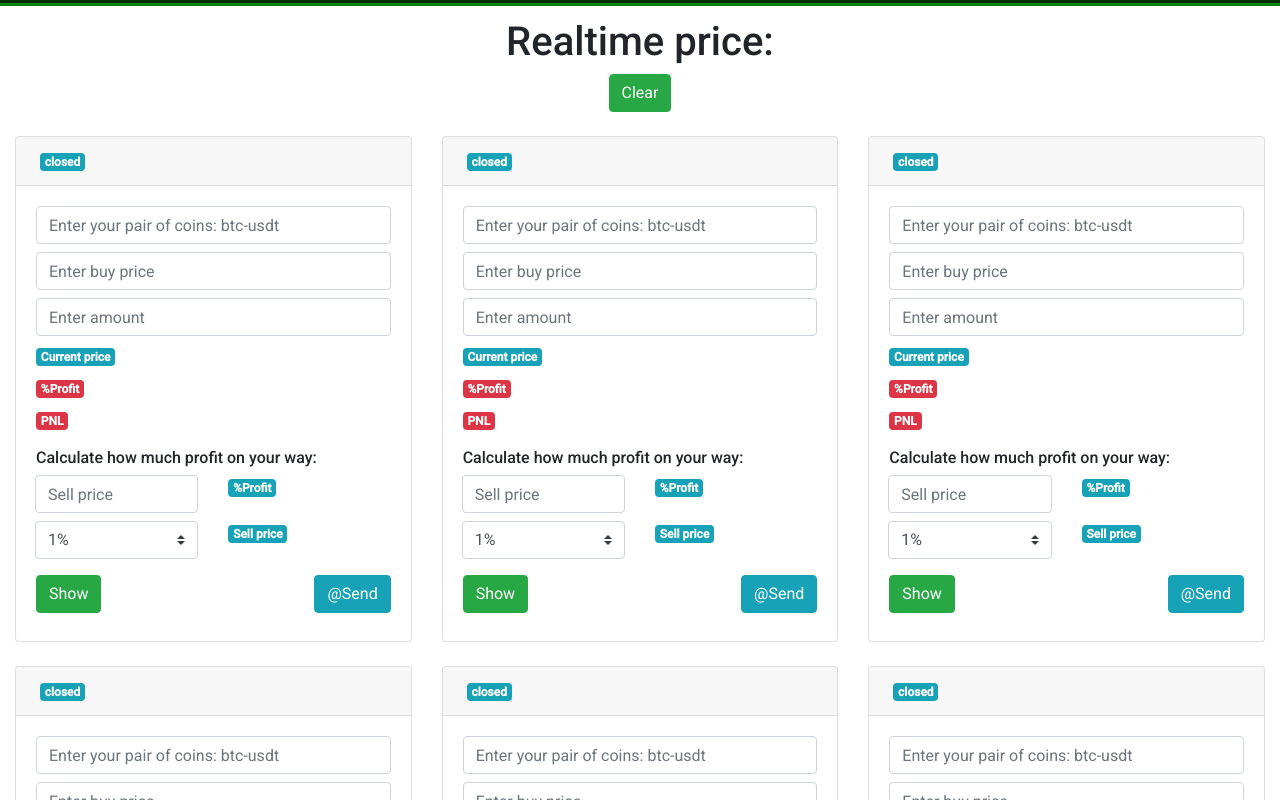
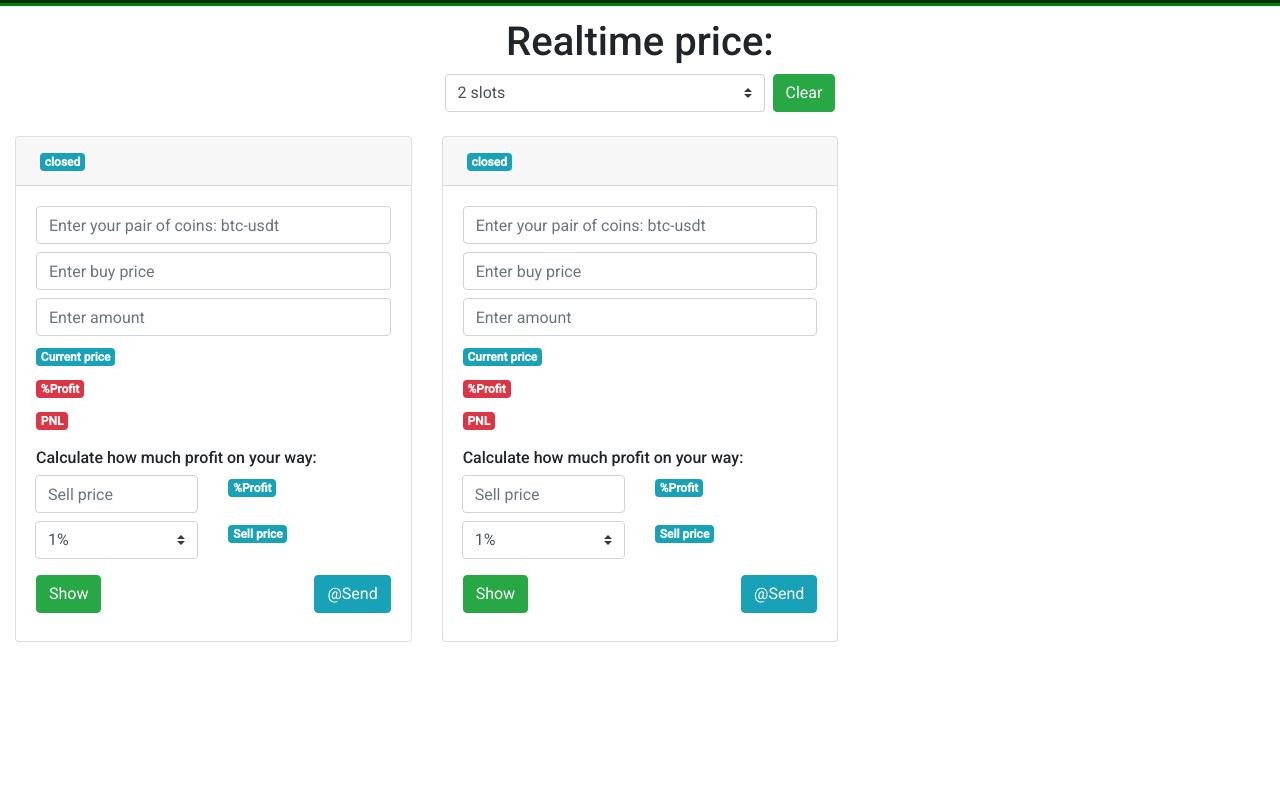
Before and after one commit to kollein/binance, a Vue app: page / in a window 1280 px wide. Shown: the top 800 px of the page. Built offline with nearby package versions, Linux system fonts and the light colour scheme; no server answers.

Commit message:
update slots

```diff
--- a/src/views/Realtime.vue
+++ b/src/views/Realtime.vue
@@ -2,7 +2,15 @@
   <div class="about">
     <div class="text-center">
       <h1>Realtime price:</h1>
-      <b-button variant="success" @click="clearSlots()">Clear</b-button>
+      <div class="d-flex justify-content-center">
+        <div class="col-md-3 col-4 px-0">
+          <b-form-select
+            v-model="numberSlots"
+            :options="numberSlotsOptions"
+          ></b-form-select>
+        </div>
+        <b-button class="ml-2" variant="success" @click="clearSlots()">Clear</b-button>
+      </div>
     </div>
 
     <div class="d-flex flex-wrap">
@@ -114,8 +122,9 @@ export default {
       isEntering: false,
       detailStream: '@trade',
       streamList: [],
-      numberPair: 6,
+      numberSlots: 2,
       profitOptions: [{ value: 0.2, text: '0.2%' }, { value: 0.3, text: '0.3%' }, { value: 0.4, text: '0.4%' }, { value: 0.5, text: '0.5%' }, { value: 1, text: '1%' }, { value: 2, text: '2%' }, { value: 3, text: '3%' }, { value: 4, text: '4%' }, { value: 5, text: '5%' }, { value: 6, text: '6%' }, { value: 7, text: '7%' }, { value: 8, text: '8%' }, { value: 9, text: '9%' }, { value: 10, text: '10%' }, { value: 11, text: '11%' }, { value: 12, text: '12%' }, { value: 13, text: '13%' }, { value: 14, text: '14%' }, { value: 15, text: '15%' }, { value: 16, text: '16%' }, { value: 17, text: '17%' }, { value: 18, text: '18%' }, { value: 19, text: '19%' }, { value: 20, text: '20%' }, { value: 30, text: '30%' }, { value: 40, text: '40%' }, { value: 50, text: '50%' }, { value: 60, text: '60%' }, { value: 70, text: '70%' }, { value: 80, text: '80%' }, { value: 90, text: '90%' }, { value: 100, text: '100%' }, { value: 150, text: '150%' }, { value: 200, text: '200%' }, { value: 250, text: '250%' }, { value: 300, text: '300%' }],
+      numberSlotsOptions: [{ value: 1, text: '1 slot' }, { value: 2, text: '2 slots' }, { value: 3, text: '3 slots' }, { value: 4, text: '4 slots' }, { value: 5, text: '5 slots' }, { value: 6, text: '6 slots' }, { value: 7, text: '7 slots' }, { value: 8, text: '8 slots' }, { value: 9, text: '9 slots' }, { value: 10, text: '10 slots' }],
     };
   },
   methods: {
@@ -198,6 +207,7 @@ export default {
       });
     },
     reset(curStreamList) {
+      this.filterSlots();
       // console.log('streamList', this.streamList);
       // console.log('curStreamList', curStreamList);
 
@@ -233,7 +243,7 @@ export default {
 
         if (pairOfCoinsWithHyphen.length >= 5 && buyPrice > 0) {
           item.status = 'open';
-          item.pairOfCoins = pairOfCoinsWithHyphen.replace(/\s*/g, '').replace('-', '');
+          item.pairOfCoins = pairOfCoinsWithHyphen.replace(/\s*/g, '').replace('-', '').toLowerCase();
           item.buyPrice = buyPrice;
           item.sellPrice = sellPrice;
           item.amount = amount;
@@ -276,6 +286,8 @@ export default {
     },
     clearSlots() {
       localStorage.setItem('slots', '');
+      this.initSlots();
+      this.updateSlots();
     },
     initSlots() {
       let hasLocalSlots = false;
@@ -283,9 +295,11 @@ export default {
       try {
         let localSlots = localStorage.getItem('slots');
         localSlots = JSON.parse(localSlots);
-        if (localSlots.length) {
+        const slotsLength = localSlots.length;
+        if (slotsLength) {
           hasLocalSlots = true;
           this.slots = localSlots;
+          this.numberSlots = slotsLength;
         }
       } catch (e) {
         this.error = e;
@@ -293,7 +307,7 @@ export default {
 
       if (hasLocalSlots) return;
 
-      this.slots = [...new Array(this.numberPair)].map((x, index) => {
+      this.slots = [...new Array(this.numberSlots)].map((x, index) => {
         const item = {
           id: index,
           status: 'closed',
```
